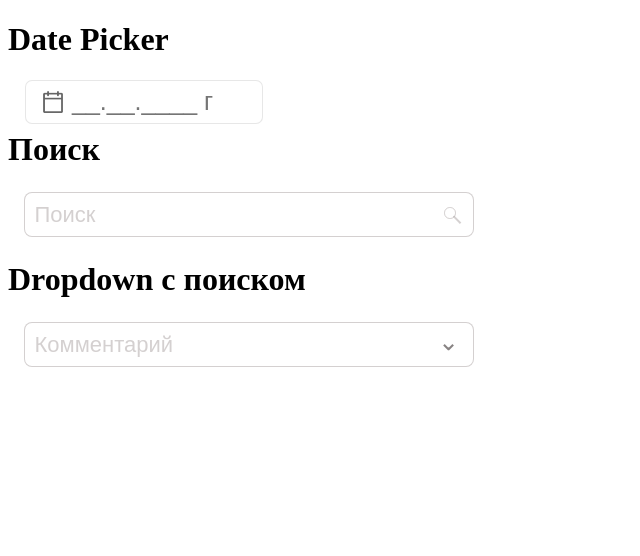
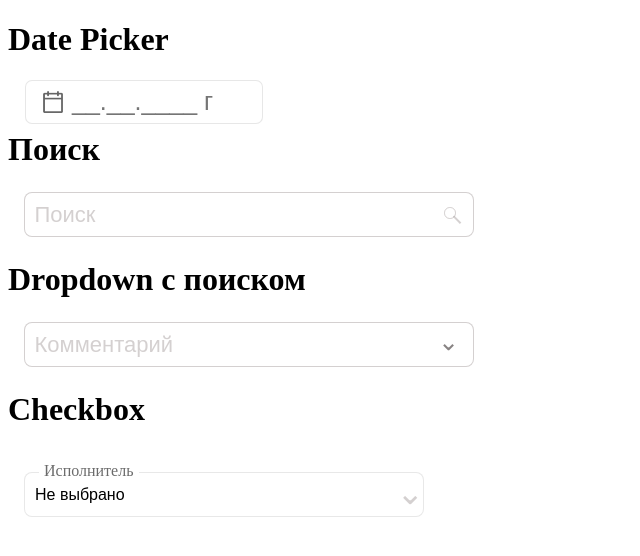
Before and after one commit to VyacheslavBogdanov/fire-detector, a Vue app: page / in a window 1280 px wide. Shown: the top 556 px of the page, without its empty margins (0-640 px from the left). Built offline with nearby package versions, Linux system fonts and the light colour scheme.

Commit message:
CheckboxFilter in process

```diff
--- a/src/App.vue
+++ b/src/App.vue
@@ -3,7 +3,7 @@
     <DatePicker />
     <Search />
     <DropdownWithSearch />
-    <!-- <CheckboxFilter /> -->
+    <CheckboxFilter />
   </div>
 </template>
 
--- a/src/components/CheckboxFilter.vue
+++ b/src/components/CheckboxFilter.vue
@@ -1,34 +1,32 @@
 <template>
-    <h1>Фильтр с Checkbox</h1>
+  <h1>Checkbox</h1>
   <div class="filter-container">
-      <label class="filter-label">Исполнитель</label>
+    <label :class="{ 'filter-label': true, 'active': isDropdownVisible }">Исполнитель</label>
     <input
       readonly
       type="text"
       v-model="displayText"
       @focus="isDropdownVisible = true"
       @blur="handleBlur"
-        :class="{'filter-input': true, 'has-dropdown': isDropdownVisible && itemsToDisplay.length > 0}"
+      :class="{'filter-input': true, 'has-dropdown': isDropdownVisible }"
+      :disabled="noResultsFound"
     />
+    <div v-if="isDropdownVisible" class="iconPositionTop">⌃</div>
+    <div v-else class="iconPositionDown">⌃</div>
 
-      <div v-if="isDropdownVisible && itemsToDisplay.length" class="dropdown">
-
-        <ul class="dropdown-list">
+    <div v-if="isDropdownVisible" class="dropdown">
       <div class="search-wrapper" v-if="showSearch">
         <input class="search" type="text" v-model="searchQuery" placeholder="Поиск" />
         <span class="searchicon"></span>
       </div>
 
+      <ul class="dropdown-list">
         <li>
-
           <label>
             <input type="checkbox" v-model="selectAll" @change="handleSelectAll">
             <span>Все</span>
           </label>
-
         </li>
-
-
 
         <li v-for="(item, index) in itemsToDisplay" :key="index">
           <label>
@@ -36,44 +34,14 @@
             <span v-html="highlightMatch(item)"></span>
           </label>
         </li>
-
       </ul>
 
+      <div v-if="noResultsFound" class="no-results">Результаты не найдены</div>
     </div>
-      <!-- <div class="dropdown">
-
-        <ul class="dropdown-list">
-          <div class="search-wrapper" v-if="showSearch">
-              <input class="search" type="text" v-model="searchQuery" placeholder="Поиск" />
-              <span class="searchicon"></span>
-          </div>
-
-          <li>
-
-          <label>
-            <input type="checkbox" v-model="selectAll" @change="handleSelectAll">
-            <span>Все</span>
-          </label>
-
-          </li>
-
-
-
-          <li v-for="(item, index) in itemsToDisplay" :key="index">
-            <label>
-             <input type="checkbox" v-model="checkedItems" :value="item" @change="updateDisplayText" />
-             <span v-html="highlightMatch(item)"></span>
-            </label>
-          </li>
-
-        </ul>
-
-      </div> -->
   </div>
 </template>
 
 <script lang="ts">
-
 import { defineComponent, ref, computed, watch } from 'vue';
 
 function debounce<T extends (...args: any[]) => void>(func: T, wait: number): (...args: Parameters<T>) => void {
@@ -92,32 +60,18 @@ export default defineComponent({
     const searchQuery = ref<string>('');
     const selectAll = ref<boolean>(false);
     const checkedItems = ref<string[]>([]);
+    const items = ref<string[]>(Array(11).fill('hello')); // Заполните массив вашими данными.
+    const noResultsFound = ref<boolean>(false);
 
-    // const items = ref<string[]>([
-    //   "Смирнов А.В.", "Иванов Д.С.", "Кузнецов Е.М.", "Попов Н.А.", "Лебедев И.П.", "Козлов В.Н.",
-    //   "Новиков А.Д.", "Морозов С.А.", "Петров Е.В.", "Васильев А.С.", "Соколов В.И.", "Михайлов О.В.",
-    //   "Фёдоров Д.Л.", "Орлов И.К.", "Волков А.А.", "Андреев П.С.", "Никитин О.В.", "Захаров А.И.", "Куликов Д.П.",
-    //   "Александров С.В.", "Дмитриев В.Н.", "Ковалёв Е.М.", "Ситников Л.П.", "Григорьев В.Д.", "Гордеев А.С.",
-    //   "Антонов И.Н.", "Ефимов В.П.", "Тимофеев Д.В.", "Филиппов Е.С.", "Макаров О.А.", "Сидоров В.Д.", "Чернов И.П.",
-    //   "Савельев Н.В.", "Павлов А.С.", "Богданов С.К.", "Мартынов Е.В.", "Воробьёв А.М.", "Антипов Д.А.",
-    //   "Тарасов В.О.", "Беляев Л.В.", "Комаров И.С.", "Мельников Е.К.", "Шевченко С.В.", "Емельянов О.П.",
-    //   "Князев В.А.", "Белов Е.И.", "Щербаков С.Д.", "Назаров Д.В.", "Кочетов О.С.", "Афанасьев Н.А."
-    // ].sort());
-
-    const items = ref<string[]>([
-      "Смирнов А.А.", "Смирнов А.В.", "Смирнов А.В.", "Смирнов А.В.", "Смирнов А.В.", "Смирнов А.В.", "Смирнов А.В.", "Смирнов А.В.", "Смирнов А.В.", "Смирнов А.В.", "Смирнов А.В.", "Смирнов А.В.", "Смирнов А.В.", "Смирнов А.В.", "Смирнов А.В.", "Смирнов А.В.", "Смирнов А.В.", "Смирнов А.В.", "Смирнов А.В.", "Смирнов А.В.", "Смирнов А.В.", "Смирнов А.В.", "Смирнов А.В.",
-
-    ].sort());
-
-    // const items = ref<string[]>(Array(11).fill('hello'))
+    const filteredList = ref<string[]>(items.value); // Изначально равен всем элементам
 
     const updateFilteredList = debounce(() => {
       filteredList.value = items.value.filter(item =>
         item.toLowerCase().startsWith(searchQuery.value.toLowerCase())
       );
+
+      noResultsFound.value = filteredList.value.length === 0; // Устанавливаем, если ничего не найдено
     }, 700);
-
-    const filteredList = ref<string[]>([...items.value]);
 
     watch(searchQuery, () => {
       updateFilteredList();
@@ -131,19 +85,14 @@ export default defineComponent({
 
     const highlightMatch = (item: string): string => {
       if (!searchQuery.value) return item;
-
       const regex = new RegExp(`^(${searchQuery.value})`, 'i');
       return item.replace(regex, '<b>$1</b>');
     };
 
-
     const handleBlur = (event: FocusEvent) => {
       const relatedTarget = event.relatedTarget as HTMLElement;
-console.log(relatedTarget);
 
-
-
-if (relatedTarget && relatedTarget.closest('.dropdown-list')) {
+      if (relatedTarget && relatedTarget.closest('.dropdown')) {
         return;
       }
 
@@ -152,24 +101,18 @@ isDropdownVisible.value = false;
 
     const handleSelectAll = () => {
       if (selectAll.value) {
-      checkedItems.value = [...itemsToDisplay.value];
+        checkedItems.value = [...filteredList.value]; // Взять из отфильтрованного списка
       } else {
         checkedItems.value = [];
       }
     };
 
     const updateDisplayText = () => {
-    selectAll.value = checkedItems.value.length === itemsToDisplay.value.length;
+      selectAll.value = checkedItems.value.length === filteredList.value.length;
     };
 
     const itemsToDisplay = computed(() => {
-    const sortedCheckedItems = checkedItems.value.slice().sort();
-    const remainingItems = filteredList.value.filter(item => !checkedItems.value.includes(item));
-
-    if (items.value.length <= 10) {
-      return sortedCheckedItems.concat(remainingItems);
-    }
-    return sortedCheckedItems.concat(remainingItems);
+      return filteredList.value;
     });
 
     const showSearch = computed(() => items.value.length > 10);
@@ -185,16 +128,21 @@ isDropdownVisible.value = false;
       showSearch,
       handleBlur,
       handleSelectAll,
-    updateDisplayText
+      updateDisplayText,
+      noResultsFound,
     };
   },
 });
 </script>
 
+
+
+
+
+
 <style lang="scss" scoped>
 
 $width-checkbox: 400px;
-
 $height-input: 45px;
 $focus-color: #007bff;
 
@@ -209,15 +157,42 @@ $focus-color: #007bff;
   flex-direction: column;
 
   .filter-label {
-    position: absolute;
-    top: +24px;
-    left: 40px;
+    position: relative;
+    width: 90px;
+    height: 20px;
+    top: 10px;
+    left: 15px;
     background-color: white;
     padding: 0 5px;
     font-size: 16px;
     color: #00000094;
+
+    &.active {
+      color: $focus-color;
     }
+  }
+  .iconPositionDown {
+      position: relative;
 
+      width: 40px;
+      height: 40px;
+      top: -20px;
+      margin-left: auto;
+      transform: translateY(-65%) rotate(180deg);
+      font-size: 33px;
+      color: #9f979773;
+  }
+  .iconPositionTop {
+      position: relative;
+      margin-left: auto;
+      width: 40px;
+      height: 40px;
+      top: -20px;
+      transform: translateY(-35%);
+      font-size: 33px;
+      color: #0a0000c2;
+
+  }
 
   .filter-input {
     width: 100%;
@@ -233,11 +208,20 @@ $focus-color: #007bff;
 
 
 
+      &.has-dropdown {
+        border-bottom: none;
+        border-radius: 4px 4px 0 0;
+        border-color: $focus-color;
+      }
+    }
+
+
+
 
 
     &.has-dropdown {
       border-bottom: none;
-      border-radius: 4px 4px 0 0;
+      border-radius: 8px 8px 0 0;
       border-color: $focus-color;
 
 
@@ -251,7 +235,7 @@ $focus-color: #007bff;
     position: relative;
     background-color: white;
     border: 1.5px solid $focus-color;
-    border-radius: 0 0 4px 4px;
+    border-radius: 0 0 8px 8px;
     min-height: 180px;
     max-height: 400px;
     overflow-y: auto;
@@ -261,6 +245,7 @@ $focus-color: #007bff;
     box-sizing: border-box;
     display: flex;
     flex-direction: column;
+
 
     .search-wrapper {
       position: relative;
@@ -356,7 +341,7 @@ $focus-color: #007bff;
     }
   }
 }
-}
+
 
 
 </style>
--- a/src/components/DatePicker.vue
+++ b/src/components/DatePicker.vue
@@ -5,7 +5,6 @@
       type="text"
       v-model="formattedDate"
       @focus="toggleCalendar(true)"
-      @input="updateDate"
       placeholder="__.__.____ г"
       class="date-input"
       maxlength="10"
@@ -82,6 +81,7 @@ const selectedDay = ref<number | null>(null);
 const isCalendarVisible = ref<boolean>(false);
 const isMonthDropdownVisible = ref<boolean>(false);
 const isYearDropdownVisible = ref<boolean>(false);
+const datePattern = /^(0[1-9]|[12][0-9]|3[01])\.(0[1-9]|1[0-2])\.(\d{4})$/;
 
 const months = ["Январь", "Февраль", "Март", "Апрель", "Май", "Июнь", "Июль", "Август", "Сентябрь", "Октябрь", "Ноябрь", "Декабрь"];
 const dayNames = ["Пн", "Вт", "Ср", "Чт", "Пт", "Сб", "Вс"];
@@ -105,15 +105,24 @@ const nextMonthDays = computed(() => {
 
 const formattedDate = computed({
   get: () => {
+    console.log('GET');
+
     if (selectedDay.value === null) return '';
-    return `${String(selectedDay.value).padStart(2, '0')}.${String(selectedMonth.value + 1).padStart(2, '0')}.${selectedYear.value}`;
+    const dateFormat = `${String(selectedDay.value).padStart(2, '0')}.${String(selectedMonth.value + 1).padStart(2, '0')}.${selectedYear.value}`;
+    return dateFormat;
+    // if (datePattern.test(dateFormat)) {
+    // }
   },
   set: (value: string) => {
-    const [day, month, year] = value.split('.').map(Number);
-    if (day && month && year >= 1000 && year <= 9999) {
-      selectedDay.value = day;
-      selectedMonth.value = month - 1;
-      selectedYear.value = year;
+    console.log('SET', value);
+
+    if (datePattern.test(value)) {
+      const [day, month, year] = value.split('.').map(Number);
+      if (day && month && year) {
+        selectedDay.value = day;
+        selectedMonth.value = month - 1;
+        selectedYear.value = year;
+      }
     }
   }
 });
@@ -178,14 +187,14 @@ const nextYear = () => {
 };
 
 
-const updateDate = (event: Event) => {
-  const input = event.target as HTMLInputElement;
-  // const datePattern = /^(0[1-9]|[12][0-9]|3[01])\.(0[1-9]|1[0-2])\.(\d{4})$/;
-  formattedDate.value = input.value;
-  console.log('input.value', typeof input.value);
+// const updateDate = (event: Event) => {
+//   const input = event.target as HTMLInputElement;
 
-
-  }
+//   if (datePattern.test(input.value)) {
+//     console.log('input.value', input.value);
+//     formattedDate.value = input.value;
+//   }
+//   }
 // };
 
 // const handleInput = (event: Event) => {
@@ -223,7 +232,6 @@ const isWeekendNextMonth = (day: number) => {
 <style lang="scss" scoped>
 
 $date-picker-border: #dcdcdcb0;
-$selected-day-bg: #5a64f0;
 $today-bg: #a2c8ff;
 $weekend-color: #e60000;
 $font-color: #333;
@@ -350,7 +358,7 @@ $font-color: #333;
         font-size: 20px;
 
         &.selected {
-          background-color: $selected-day-bg;
+          background-color: #5a64f0;
           color: white;
         }
 
```
Lines whose indentation alone changed are shown as unchanged.
